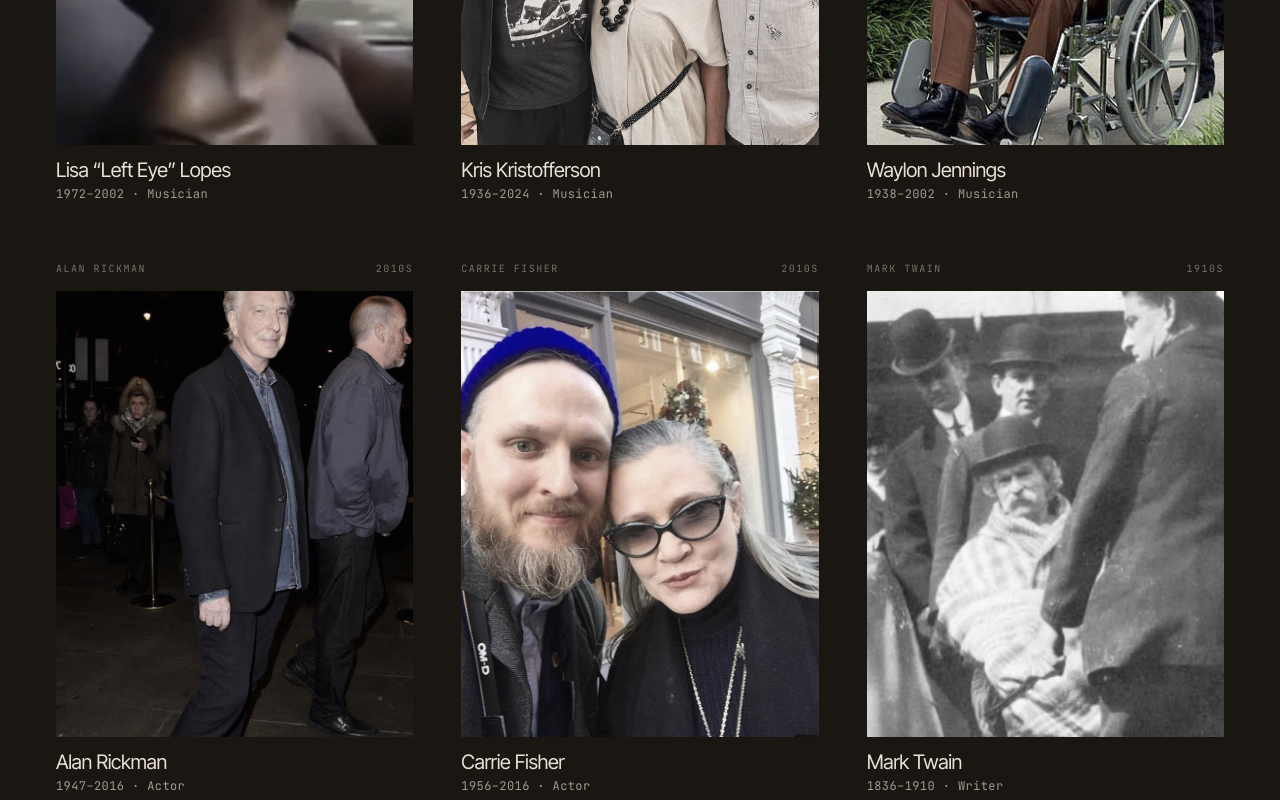
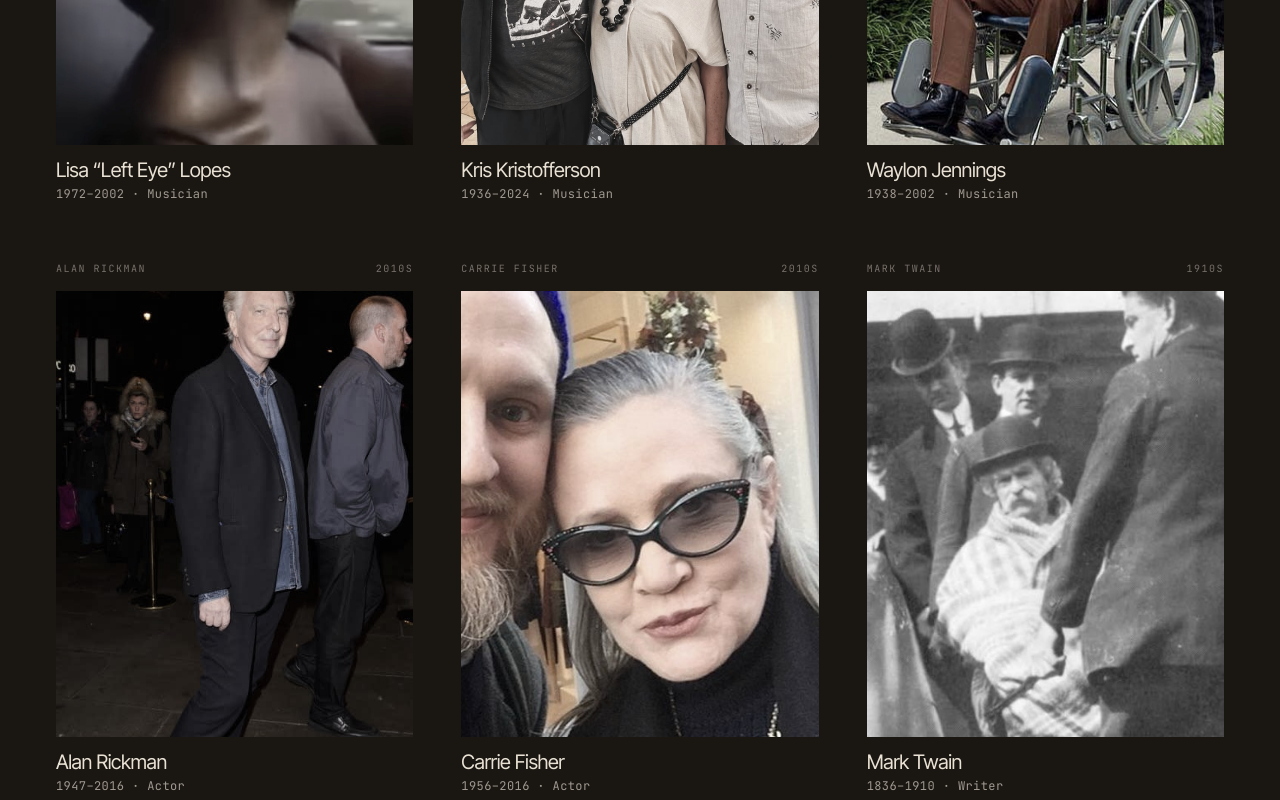
Before and after one commit to mkitzman/lastknownphoto, a Vue app: page / in a window 1280 px wide. Shown: the part 840-1640 px from the top of the page. Built offline with nearby package versions, Linux system fonts and the light colour scheme.

Commit message:
Add cardFocalPoint with optional zoom for home-grid cropping

```diff
--- a/content/posts/carrie-fisher.json
+++ b/content/posts/carrie-fisher.json
@@ -29,6 +29,11 @@
     "x": 40,
     "y": 49
   },
+  "cardFocalPoint": {
+    "x": 63,
+    "y": 51,
+    "zoom": 1.7
+  },
   "raw_score": 93,
   "level": 3
 }
--- a/src/components/PostCard.vue
+++ b/src/components/PostCard.vue
@@ -9,9 +9,17 @@ const decade = computed(() => getDecade(props.post))
 const years = computed(() => getYears(props.post))
 const profession = computed(() => getProfession(props.post))
 const interval = computed(() => getInterval(props.post))
-const objectPosition = computed(() => {
+const cardImageStyle = computed(() => {
+  const cfp = props.post.cardFocalPoint
   const fp = props.post.focalPoint
-  return fp ? `${fp.x}% ${fp.y}%` : '50% 50%'
+  const x = cfp?.x ?? fp?.x ?? 50
+  const y = cfp?.y ?? fp?.y ?? 50
+  const zoom = cfp?.zoom ?? 1
+  return {
+    objectPosition: `${x}% ${y}%`,
+    transformOrigin: `${x}% ${y}%`,
+    '--card-zoom': zoom,
+  } as Record<string, string | number>
 })
 </script>
 
@@ -27,7 +35,7 @@ const objectPosition = computed(() => {
           :src="post.imageUrl"
           :alt="post.name"
           loading="lazy"
-          :style="{ objectPosition }"
+          :style="cardImageStyle"
         />
         <div class="hairline" aria-hidden="true"></div>
       </div>
@@ -92,13 +100,13 @@ const objectPosition = computed(() => {
   height: 100%;
   object-fit: cover;
   filter: saturate(0.55) contrast(1);
-  transform: scale(1);
+  transform: scale(var(--card-zoom, 1));
   transition: transform 900ms cubic-bezier(0.2, 0.7, 0.3, 1), filter 600ms ease;
 }
 
 .card-link:hover .photo-frame img,
 .card-link:focus-visible .photo-frame img {
-  transform: scale(1.02);
+  transform: scale(calc(var(--card-zoom, 1) * 1.02));
   filter: saturate(0.75) contrast(1);
 }
 
--- a/src/data/posts.ts
+++ b/src/data/posts.ts
@@ -40,6 +40,7 @@ export interface Post {
   wikipediaUrl?: string | null
   createdAt?: string | null
   focalPoint?: { x: number; y: number } | null
+  cardFocalPoint?: { x: number; y: number; zoom?: number } | null
   location?: {
     name: string
     lat: number
```
